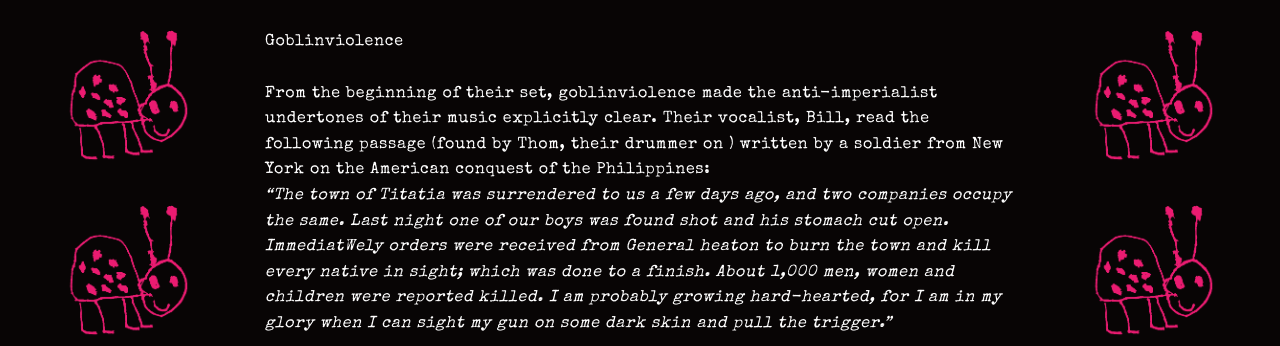
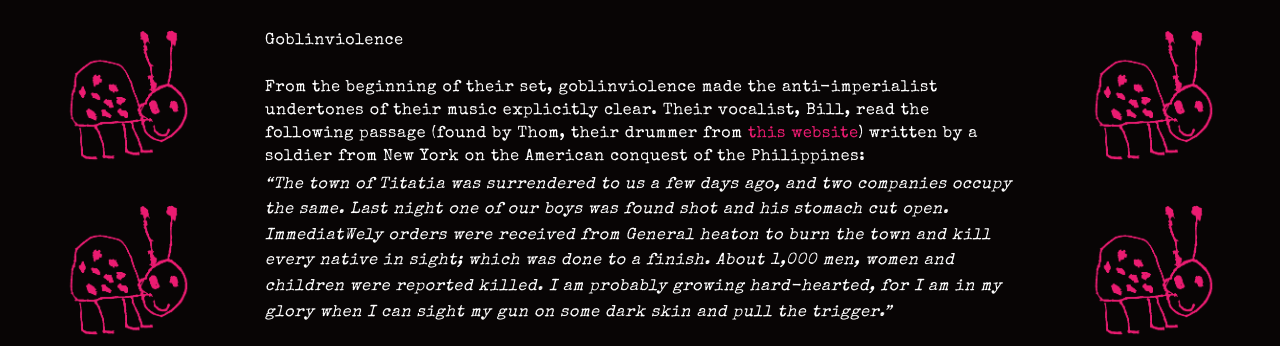
Before and after one commit to xxiwriterecipesnotlovelettersxx/xxiwriterecipesnotlovelettersxx.github.io, a Jekyll site: the page built from _posts/2026-03-28-starfest-at-the-tote.md, in a window 1280 px wide and 900 px high, scrolled down 2980 px, cut to the strip 180-526 px from the top of the window. Built offline with Jekyll 4.4.1, drawn with Linux system fonts in a browser that asks for light colours.

Commit message:
Update 2026-03-28-starfest-at-the-tote.md

```diff
--- a/_posts/2026-03-28-starfest-at-the-tote.md
+++ b/_posts/2026-03-28-starfest-at-the-tote.md
@@ -63,10 +63,11 @@ The middle chapter
   </a>
 </div>
 
+<p class="show-intro">
 Goblinviolence
 <br><br>
-From the beginning of their set, goblinviolence made the anti-imperialist undertones of their music explicitly clear. Their vocalist, Bill, read the following passage (found by Thom, their drummer on ) written by a soldier from New York on the American conquest of the Philippines:
-<br>
+From the beginning of their set, goblinviolence made the anti-imperialist undertones of their music explicitly clear. Their vocalist, Bill, read the following passage (found by Thom, their drummer from <a href="https://espressostalinist.com/genocide/philippine-american-war/">this website</a>) written by a soldier from New York on the American conquest of the Philippines:
+</p>
 _“The town of Titatia was surrendered to us a few days ago, and two companies occupy the same. Last night one of our boys was found shot and his stomach cut open. ImmediatWely orders were received from General heaton to burn the town and kill every native in sight; which was done to a finish. About 1,000 men, women and children were reported killed. I am probably growing hard-hearted, for I am in my glory when I can sight my gun on some dark skin and pull the trigger.”_
 
 <div class="gallery">
```
